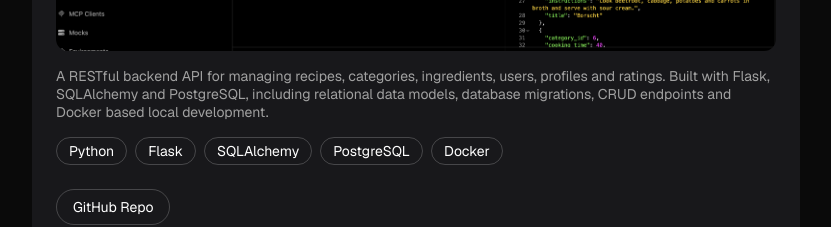
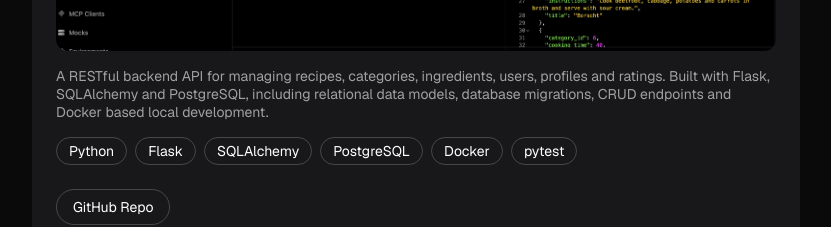
Before and after one commit to lina98st/portfolio, a Next.js app: page / in a window 1280 px wide. Shown: the part 2680-2907 px from the top of the page, without its empty margins (224-1055 px from the left). Built offline with nearby package versions, Linux system fonts and the light colour scheme.

Commit message:
Update portfolio with pytest testing

```diff
--- a/app/components/ProjectsSection.tsx
+++ b/app/components/ProjectsSection.tsx
@@ -72,6 +72,7 @@ export default function ProjectsSection() {
             <span className="project__tag">SQLAlchemy</span>
             <span className="project__tag">PostgreSQL</span>
             <span className="project__tag">Docker</span>
+            <span className="project__tag">pytest</span>
           </div>
 
           <div className="project__links">
```
